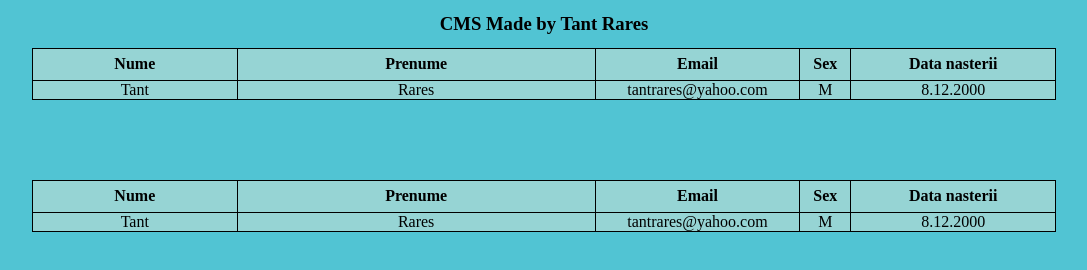
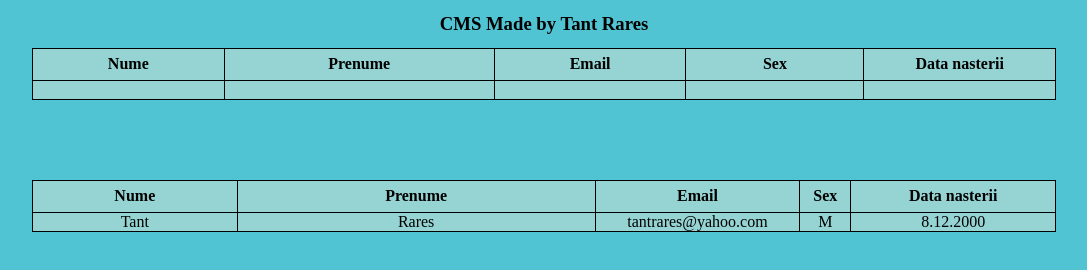
Before and after one commit to tant-rares-30127/CMS, a plain HTML site: page main.html in a window 1280 px wide. Shown: the whole page, without its empty margins (96-1183 px from the left). Drawn offline with Linux system fonts and the light colour scheme.

Commit message:
Adding adding-bars (transparent for adding table)

```diff
--- a/main.css
+++ b/main.css
@@ -38,7 +38,16 @@ td {
   padding-bottom: 5rem;
 }
 
-.table {
+.search-bar {
+  background: transparent;
+  border: transparent;
+}
+
+.search-bar:focus {
+  outline: none;
+}
+
+.members-table {
   display: flex;
   justify-content: center;
 }
--- a/main.html
+++ b/main.html
@@ -22,16 +22,26 @@
           </thead>
           <tbody>
             <tr class="bottom-row">
-              <td class="last-name">Tant</td>
-              <td class="first-name">Rares</td>
-              <td class="email">tantrares@yahoo.com</td>
-              <td class="sex">M</td>
-              <td class="birthdate">8.12.2000</td>
+              <td class="last-name">
+                <input type="search" class="search-bar" />
+              </td>
+              <td class="first-name">
+                <input type="search" class="search-bar" />
+              </td>
+              <td class="email">
+                <input type="search" class="search-bar" />
+              </td>
+              <td class="sex">
+                <input type="search" class="search-bar" />
+              </td>
+              <td class="birthdate">
+                <input type="search" class="search-bar" />
+              </td>
             </tr>
           </tbody>
         </table>
       </div>
-      <div class="table">
+      <div class="members-table">
         <table>
           <thead class="top-row">
             <tr>
```
